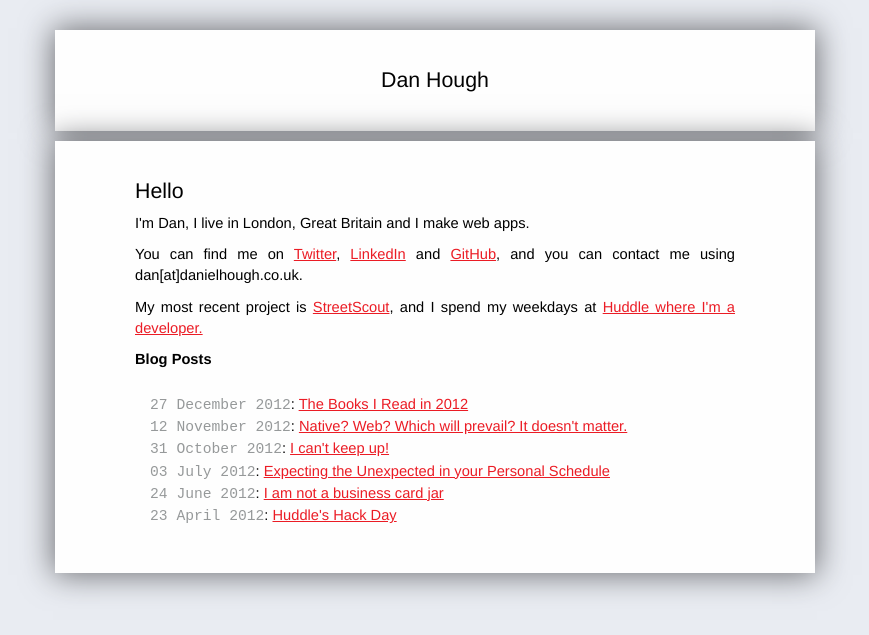
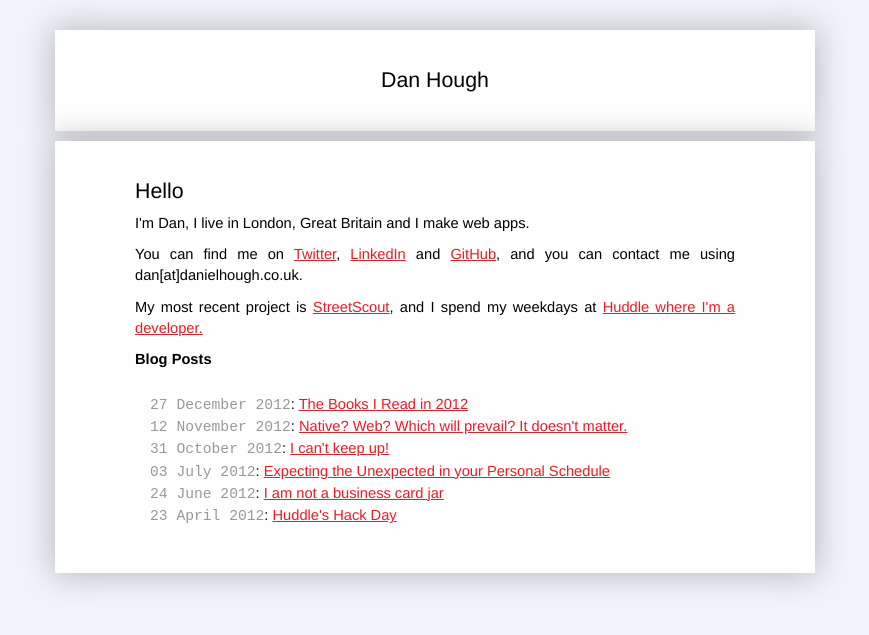
Before and after one commit to basicallydan/danhough.com, a Jekyll site: the page built from index.html, in a window 1280 px wide. Shown: the top 635 px of the page, without its empty margins (205-1074 px from the left). Built offline with Jekyll 4.4.1, drawn with Linux system fonts in a browser that asks for light colours.

Commit message:
Stylin' again

```diff
--- a/css/main.css
+++ b/css/main.css
@@ -50,7 +50,7 @@ table {
 body {
   font:11pt helvetica,arial,sans-serif;
   line-height:16pt;
-  background-color:#E9ECF2;
+  background-color:#F0F3F9;
 }
 
 a.thumbnail img {
@@ -93,8 +93,8 @@ h3 {
   background-color:#fefefe;
   display:block;
   overflow:hidden;
-  -webkit-box-shadow: 0px 0px 30px 2px #6E6F73;
-  box-shadow: 0px 0px 30px 2px #6E6F73;
+  -webkit-box-shadow: 0px 0px 30px 2px #B8B9BF;
+  box-shadow: 0px 0px 30px 2px #B8B9BF;
 }
 
 .header .title {
@@ -112,8 +112,8 @@ h3 {
   position:relative;
   bottom:0;
   background-color:#fefefe;
-  -webkit-box-shadow: 0px 0px 30px 2px #6E6F73;
-  box-shadow: 0px 0px 30px 2px #6E6F73;
+  -webkit-box-shadow: 0px 0px 30px 2px #B8B9BF;
+  box-shadow: 0px 0px 30px 2px #B8B9BF;
 }
 
 a:link {
```
